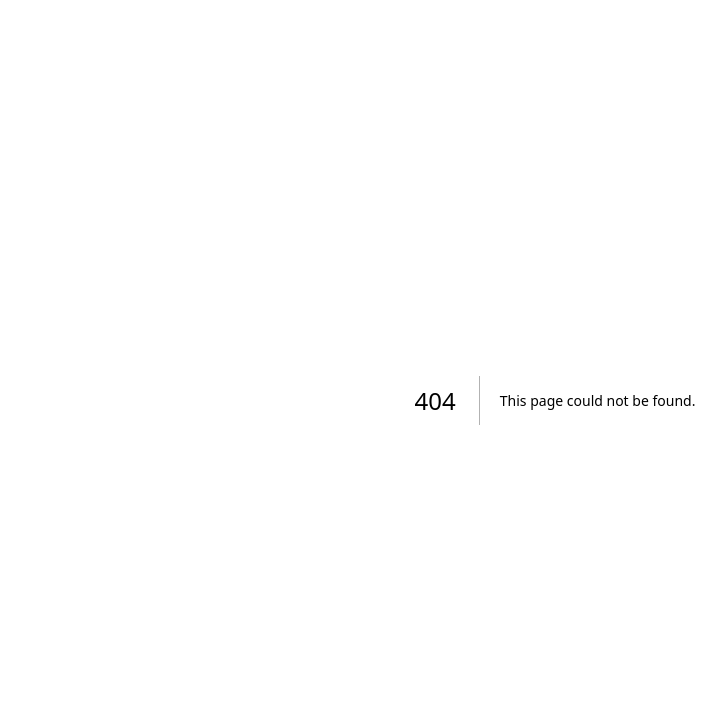
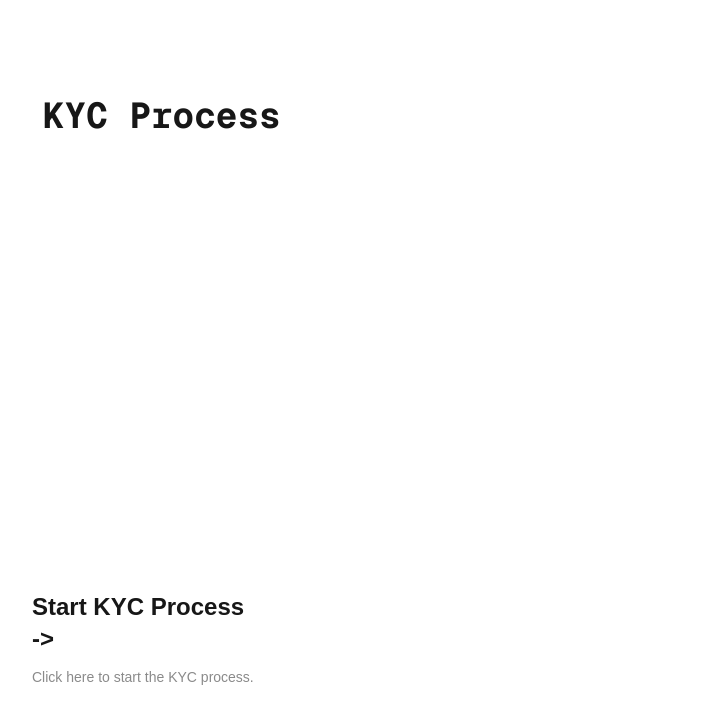
Before and after one commit to tech858/aws_zkyc_test, a Next.js app: page /prod in a window 1280 px wide. Before the commit this address had no page. Shown: the top 720 px of the page, without its empty margins (85-811 px from the left). Built offline with nearby package versions, Linux system fonts and the light colour scheme.

Commit message:
new test and production

```diff
--- /dev/null
+++ b/app/prod/page.js
@@ -0,0 +1,35 @@
+"use client"
+import { ZKYCProcess } from 'zkyc-lfg'
+export default function Home() {
+  // component that show the customer that he need to kyc himself
+  return (
+    <main className="flex min-h-screen flex-col items-center justify-between p-24">
+      <div className="z-10 w-full max-w-5xl items-center justify-between font-mono text-sm lg:flex">
+        <h1 className="text-4xl font-bold">KYC Process</h1>
+      </div>
+
+      <div className="mb-32 grid text-center lg:mb-0 lg:grid-cols-4 lg:text-left">
+        <div onClick={
+          () => ZKYCProcess(
+          "df232ee0-b0e9-479d-9d4e-bb97e4d77472",
+          "prod_a01a07c7bba7b2413c1186d6305636f8eb5c8a7d7b30a194",
+          "OCR",  //the values are OCR, Liveliness, all. and null is basic idv
+          "https://zkycsite.vercel.app/failure",  //change as you like
+          "https://z-kyc-sdk.vercel.app/pending",  //change as you like)
+          )}
+          className="group rounded-lg border border-transparent px-5 py-4 transition-colors hover:border-gray-300 hover:bg-gray-100 hover:dark:border-neutral-700 hover:dark:bg-neutral-800/30"
+        >
+          <h2 className={`mb-3 text-2xl font-semibold`}>
+            Start KYC Process{" "}
+            <span className="inline-block transition-transform group-hover:translate-x-1 motion-reduce:transform-none">
+              -&gt;
+            </span>
+          </h2>
+          <p className={`m-0 max-w-[30ch] text-sm opacity-50`}>
+            Click here to start the KYC process.
+          </p>
+          </div>
+      </div>
+    </main>
+  );
+}
--- /dev/null
+++ b/app/test/page.js
@@ -0,0 +1,35 @@
+"use client"
+import { ZKYCProcess } from 'zkyc-lfg'
+export default function Home() {
+  // component that show the customer that he need to kyc himself
+  return (
+    <main className="flex min-h-screen flex-col items-center justify-between p-24">
+      <div className="z-10 w-full max-w-5xl items-center justify-between font-mono text-sm lg:flex">
+        <h1 className="text-4xl font-bold">KYC Process</h1>
+      </div>
+
+      <div className="mb-32 grid text-center lg:mb-0 lg:grid-cols-4 lg:text-left">
+        <div onClick={
+          () => ZKYCProcess(
+          "df232ee0-b0e9-479d-9d4e-bb97e4d77472",
+          "test_f891b652bbf3005a23fffc8b3f78ada4ee8424eca4bf553d",
+          "Liveliness",  //the values are OCR, Liveliness, all. and null is basic idv
+          "https://zkycsite.vercel.app/failure",  //change as you like
+          "https://z-kyc-sdk.vercel.app/pending",  //change as you like)
+          )}
+          className="group rounded-lg border border-transparent px-5 py-4 transition-colors hover:border-gray-300 hover:bg-gray-100 hover:dark:border-neutral-700 hover:dark:bg-neutral-800/30"
+        >
+          <h2 className={`mb-3 text-2xl font-semibold`}>
+            Start KYC Process{" "}
+            <span className="inline-block transition-transform group-hover:translate-x-1 motion-reduce:transform-none">
+              -&gt;
+            </span>
+          </h2>
+          <p className={`m-0 max-w-[30ch] text-sm opacity-50`}>
+            Click here to start the KYC process.
+          </p>
+          </div>
+      </div>
+    </main>
+  );
+}
```
